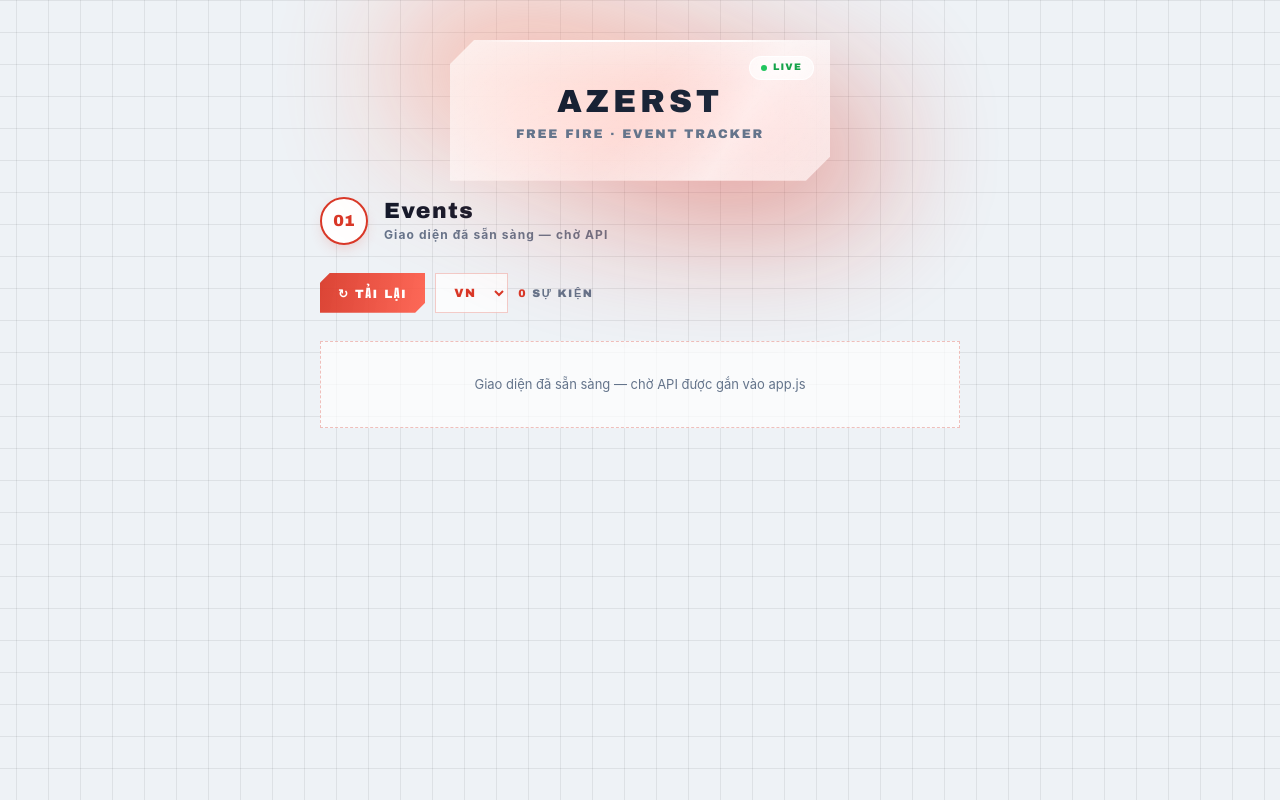
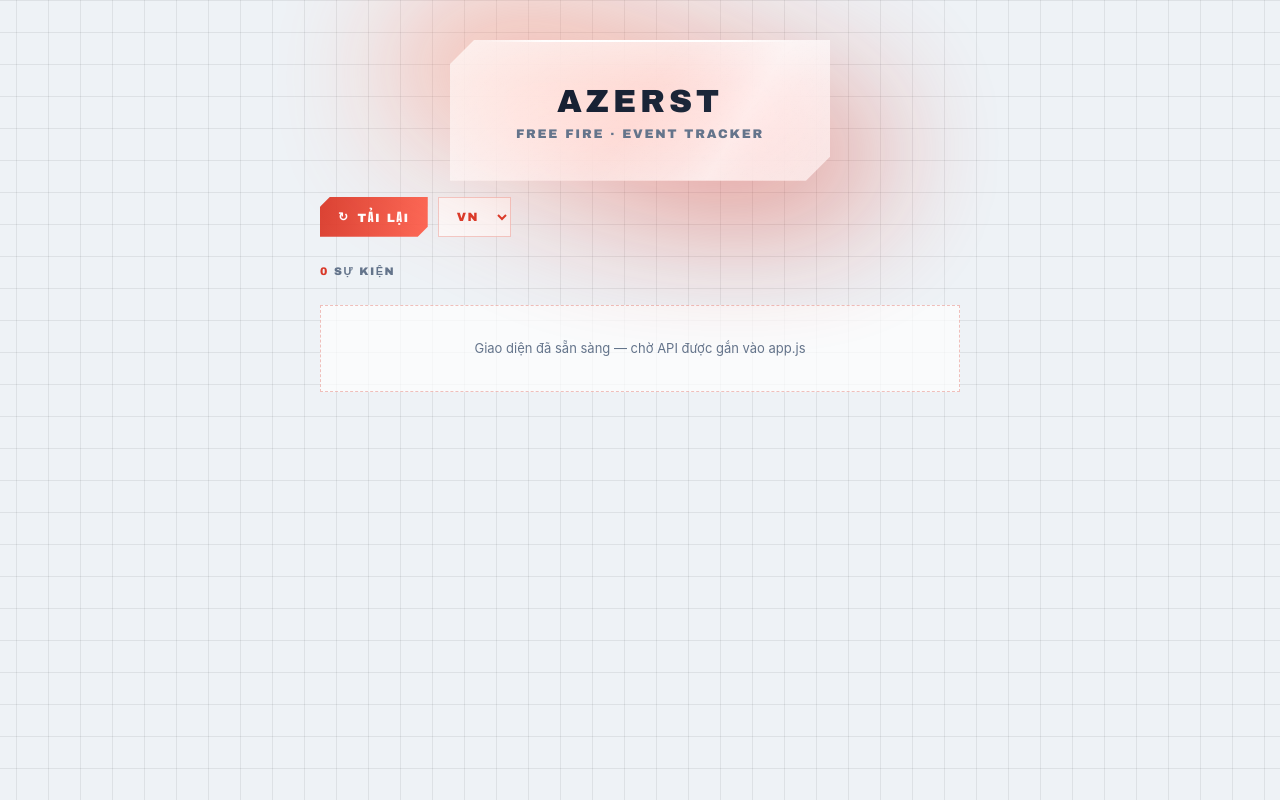
Before and after one commit to Azerst/azersteventupdate, a plain HTML site: page index.html in a window 1280 px wide. Drawn offline with Linux system fonts and the light colour scheme; a web font is replaced by a local one.

Commit message:
Refactor index.html for description and toolbar
Updated the meta description and modified the toolbar layout.

```diff
--- a/index.html
+++ b/index.html
@@ -3,7 +3,7 @@
 <head>
   <meta charset="UTF-8" />
   <meta name="viewport" content="width=device-width, initial-scale=1.0" />
-  <meta name="description" content="Azerst — Free Fire Event Tracker. Giao diện hiện đại, phong cách gaming." />
+  <meta name="description" content="Azerst — Free Fire Event Tracker" />
   <meta name="theme-color" content="#d93828" />
   <title>Azerst — Events</title>
 
@@ -27,7 +27,6 @@
   <header class="hero">
     <div class="card-wrapper">
       <article class="profile-card">
-        <div class="status-chip"><span class="status-dot"></span> LIVE</div>
         <div class="hero-section">
           <h1 class="name">AZERST</h1>
           <div class="handle">FREE FIRE · EVENT TRACKER</div>
@@ -40,16 +39,13 @@
   <main class="content">
     <div class="content-inner">
 
-      <div class="section-head">
-        <div class="num">01</div>
-        <div>
-          <h2>Events</h2>
-          <p id="subtitle">Giao diện đã sẵn sàng — chờ API</p>
-        </div>
-      </div>
+      <!-- Toolbar căn giữa -->
+      <div class="toolbar">
+        <button class="btn-refresh" id="btnRefresh" type="button">
+          <span class="ico">↻</span> Tải lại
+        </button>
 
-      <div class="toolbar">
-        <button class="btn-refresh" id="btnRefresh" type="button">↻ Tải lại</button>
+        <span class="region-wrap">
           <select class="region-select" id="regionSelect">
             <option value="VN" selected>VN</option>
             <option value="ID">ID</option>
@@ -57,10 +53,11 @@
             <option value="BR">BR</option>
             <option value="SG">SG</option>
           </select>
-        <div class="stat-line" id="statLine">—</div>
+        </span>
       </div>
 
-      <!-- Skeleton có sẵn để tránh flash trống -->
+      <div class="stat-line" id="statLine">—</div>
+
       <section id="eventsWrap" aria-live="polite" aria-busy="true">
         <div class="skeleton"></div>
         <div class="skeleton"></div>
```
Lines whose indentation alone changed are shown as unchanged.
